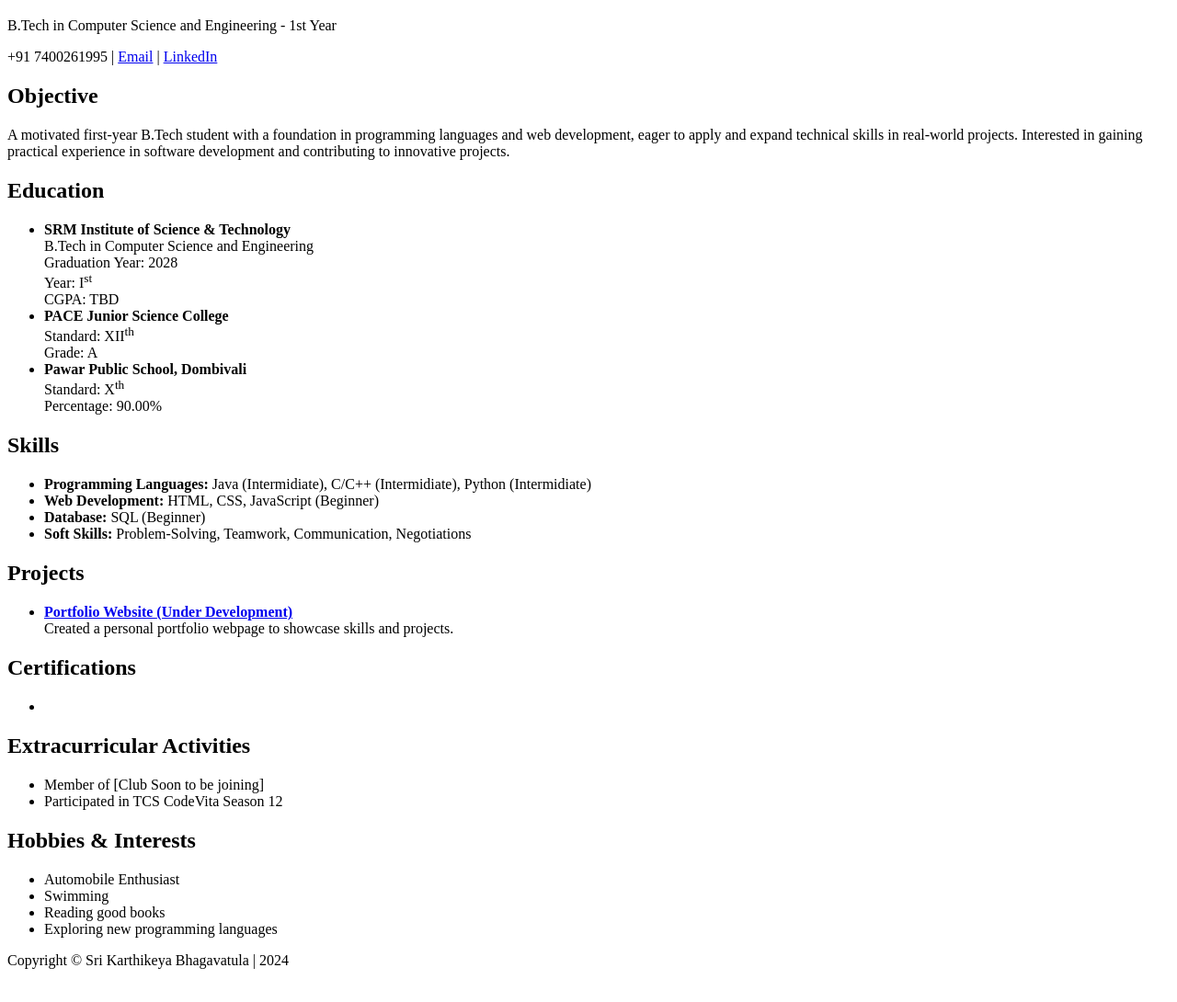
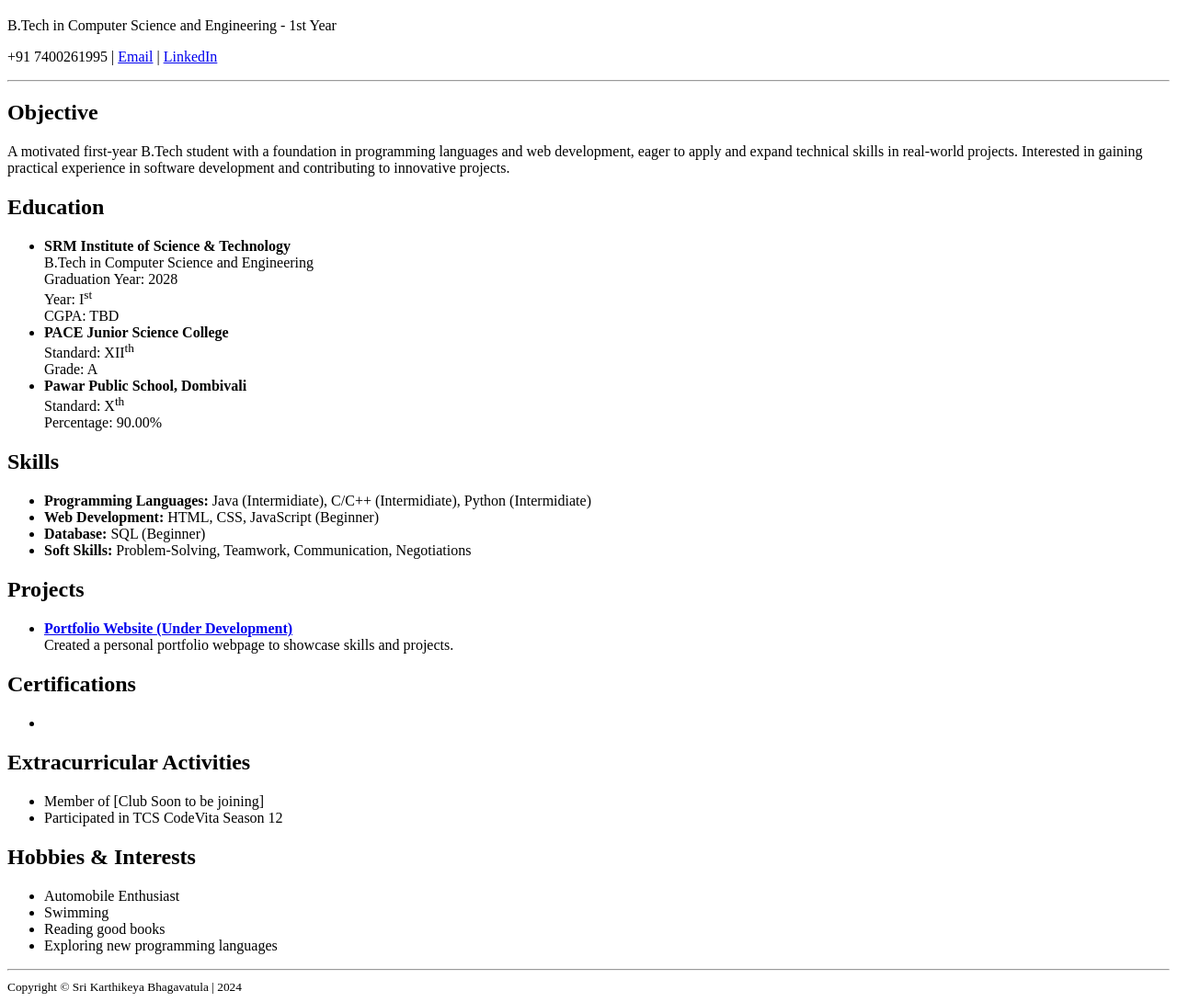
Before and after one commit to thebhagavatula/onlineResume, a plain HTML site: page index.html in a window 1280 px wide. Shown: the part 277-1367 px from the top of the page at 92% size. Drawn offline with Linux system fonts and the light colour scheme.

Commit message:
Edit sections in index.html

```diff
--- a/index.html
+++ b/index.html
@@ -11,6 +11,8 @@
 
     <p>B.Tech in Computer Science and Engineering - 1st Year</p>
     <p>+91 7400261995 | <a href="mailto:bhagavatulasrikarthikeya@gmail.com">Email</a> | <a href="https://www.linkedin.com/in/thebhagavatula">LinkedIn</a></p>
+
+    <hr>
 
     <h2>Objective</h2>
     <p>A motivated first-year B.Tech student with a foundation in programming languages and web development, eager to apply and expand technical skills in real-world projects. Interested in gaining practical experience in software development and contributing to innovative projects.</p>
@@ -55,8 +57,10 @@
         <li>Exploring new programming languages</li>
     </ul>
 
+    <hr>
+
     <footer>
-        <p>Copyright &#169; Sri Karthikeya Bhagavatula | 2024</p>
+        <small>Copyright &#169; Sri Karthikeya Bhagavatula | 2024</small>
     </footer>
 </body>
 </html>
```
